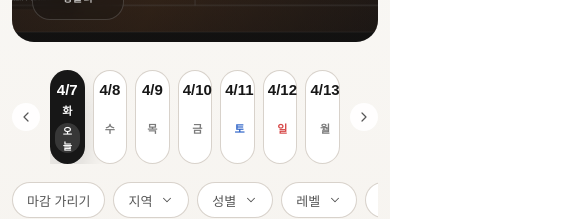
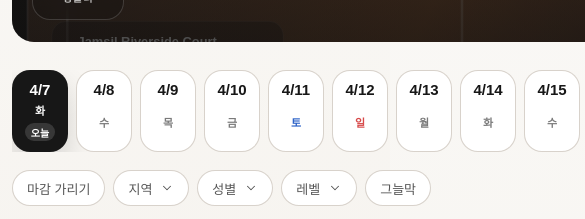
Before and after one commit to cba700/Ankle, a Next.js app: page / in a window 390 px wide. Shown: the part 396-615 px from the top of the page, 585 px wide, since content can reach past the window. Built offline with nearby package versions, Linux system fonts and the light colour scheme; no server answers; the database is empty.

Commit message:
Relax mobile date rail density

```diff
--- a/src/components/home/home-date-picker.module.css
+++ b/src/components/home/home-date-picker.module.css
@@ -1,21 +1,10 @@
 .section {
   --date-gap: 8px;
-  display: grid;
-  grid-template-columns: 28px minmax(0, 1fr) 28px;
-  align-items: center;
-  gap: 10px;
+  display: block;
 }
 
 .arrowButton {
-  display: grid;
-  place-items: center;
-  width: 28px;
-  height: 28px;
-  padding: 0;
-  border: 0;
-  border-radius: 999px;
-  background: rgba(255, 255, 255, 0.9);
-  color: var(--text-secondary);
+  display: none;
 }
 
 .arrowIcon {
@@ -26,12 +15,13 @@
 .list {
   display: grid;
   grid-auto-flow: column;
-  grid-auto-columns: calc((100% - (var(--date-gap) * 6)) / 7);
+  grid-auto-columns: minmax(56px, calc((100% - (var(--date-gap) * 4)) / 5));
   gap: var(--date-gap);
   min-width: 0;
   overflow-x: auto;
   -webkit-overflow-scrolling: touch;
   overscroll-behavior-x: contain;
+  padding-right: 12px;
   scrollbar-width: none;
   scroll-snap-type: x proximity;
   touch-action: pan-x;
@@ -106,13 +96,27 @@
 @media (min-width: 768px) {
   .section {
     --date-gap: 10px;
+    display: grid;
     grid-template-columns: 32px minmax(0, 1fr) 32px;
+    align-items: center;
     gap: 12px;
   }
 
   .arrowButton {
+    display: grid;
+    place-items: center;
     width: 32px;
     height: 32px;
+    padding: 0;
+    border: 0;
+    border-radius: 999px;
+    background: rgba(255, 255, 255, 0.9);
+    color: var(--text-secondary);
+  }
+
+  .list {
+    grid-auto-columns: calc((100% - (var(--date-gap) * 6)) / 7);
+    padding-right: 0;
   }
 
   .chip {
```
